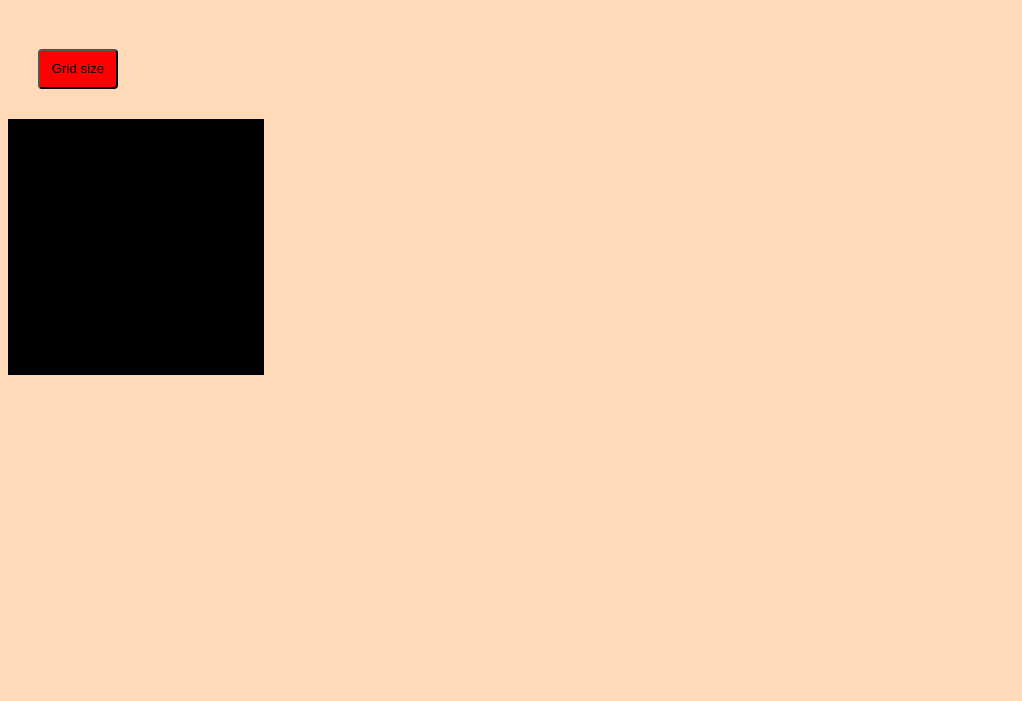
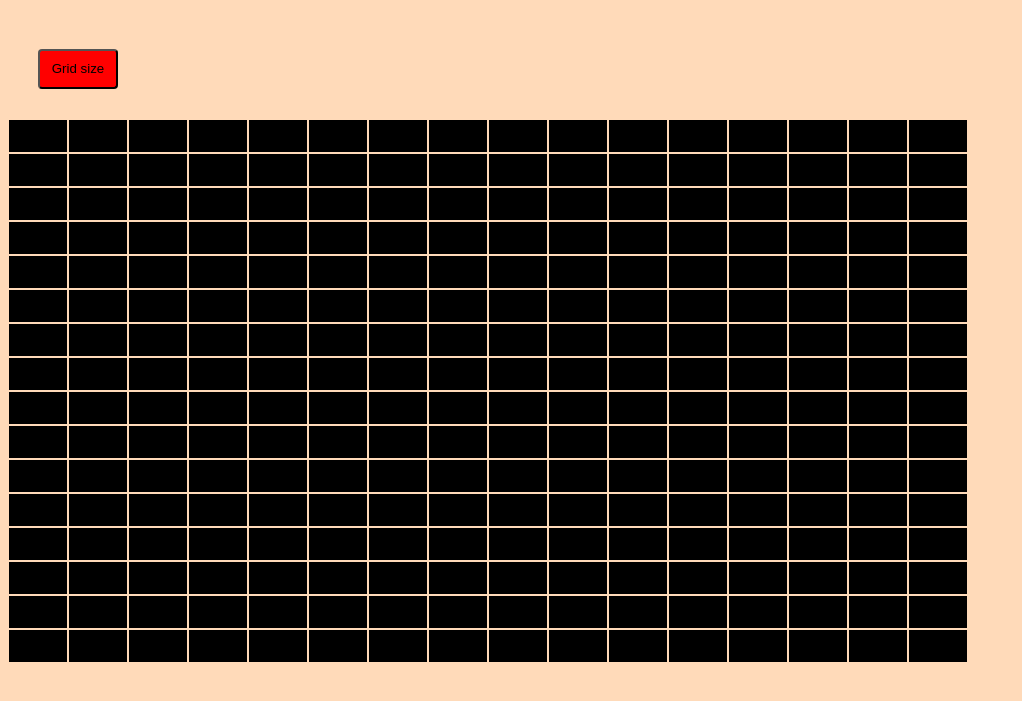
Before and after one commit to MrPolkadot/Etch-a-sketch, a plain HTML site: page index.html in a window 1280 px wide. Shown: the part 61-762 px from the top of the page, without its empty margins (0-1022 px from the left). Drawn offline with Linux system fonts and the light colour scheme.

Commit message:
Rebuild grid function and add grid size function.

```diff
--- a/app.js
+++ b/app.js
@@ -7,25 +7,23 @@
     let RGBColor = 'rgb('+x+','+y+','+z+')';
     console.log(RGBColor);
 }*/
-function gridmaker() {
-    const button = document.getElementById('grid-size');
-    let divs;
-    let popup = function () {
-        parseInt(prompt('Squares per side:'));
-    }
-
-    button.addEventListener('click', popup);
-    grid();
 
 
-    function grid() {
-        for (let i = 0; i < 256; i++) {
-            divs = document.createElement('div');
-            divs.style.height = '16px';
-            divs.style.width = '16px';
-            divs.style.backgroundColor = 'black';
-            document.getElementById('container').appendChild(divs);
-            divs.addEventListener('mouseover', (event) => {
+const container = document.getElementById('container');
+
+function makeGrid(rows, cols) {
+    container.style.setProperty('--grid-rows', rows);
+    container.style.setProperty('--grid-cols', cols);
+    container.style.width = '960px';
+    container.style.overflow = 'hidden';
+    for (c = 0; c < (rows * cols); c++) {
+        let cell = document.createElement('div');
+
+        cell.style.backgroundColor = 'black';
+        cell.style.minwidth = '0';
+        cell.style.minheight = '0';
+        container.appendChild(cell).className = "grid-item";
+        cell.addEventListener('mouseover', (event) => {
             event.target.style.backgroundColor = 'white';
             setTimeout(() => {
                 event.target.style.backgroundColor = 'peachpuff';
@@ -34,25 +32,20 @@ function gridmaker() {
     }
 };
 
+makeGrid(16, 16);
+
 function gridSize() {
-        if (popup.value <= 100) {
-            for (let i = 0; i < popup.value; i++) {
-                divs = document.createElement('div');
-                divs.style.height = '16px';
-                divs.style.width = '16px';
-                divs.style.backgroundColor = 'black';
-                document.getElementById('container').appendChild(divs);
-                divs.addEventListener('mouseover', (event) => {
-                    event.target.style.backgroundColor = 'white';
-                    setTimeout(() => {
-                        event.target.style.backgroundColor = 'peachpuff';
-                    }, 100);
-                }, false);
+    const button = document.getElementById('grid-size');
+    button.addEventListener('click', () => {
+        document.querySelectorAll('grid-item').forEach(e => e.remove());
+        let userInput = prompt('Enter number of squares per side');
+        if (userInput <= 100) {
+            rows = userInput;
+            columns = userInput;
+            makeGrid(rows, columns);
+        } else if (userInput > 100) {
+            alert('Size limit max is 100');
         }
-        } else if (popup.value > 100) {
-            alert('Size limit is 100');
-        }
+    })
 };
 gridSize();
-};
-gridmaker();
--- a/index.html
+++ b/index.html
@@ -14,6 +14,9 @@
 
 
     </div>
+    <div id="new-container">
+
+    </div>
 
 
 
--- a/styles.css
+++ b/styles.css
@@ -1,5 +1,10 @@
 * {
     background-color: peachpuff;
+}
+
+:root {
+    --grid-cols: 1;
+    --grid-rows: 1;
 }
 
 button {
@@ -11,9 +16,15 @@ button {
 }
 
 #container {
-    display: flex;
-    flex-direction: row;
-    flex-wrap: wrap;
-    height: 256px;
-    width: 256px;
+    display: grid;
+
+    grid-template-rows: repeat(var(--grid-rows), 1fr);
+    grid-template-columns: repeat(var(--grid-cols), minmax(0, 1fr));
+
 }
+
+.grid-item {
+   padding: 1em;
+    border: 1px solid peachpuff;
+
+}
```
Lines whose indentation alone changed are shown as unchanged.
